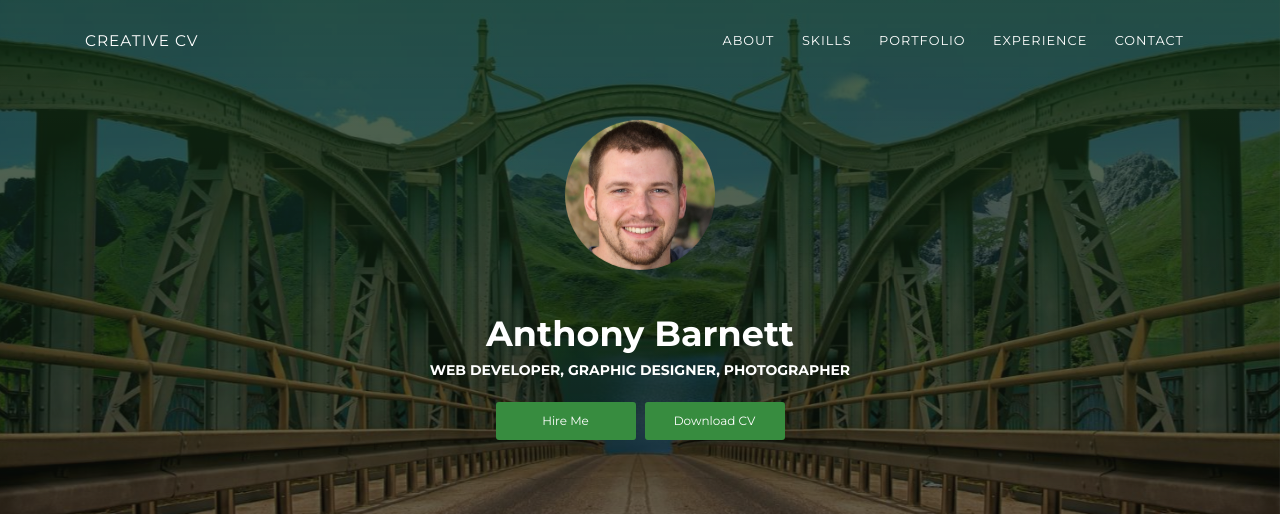
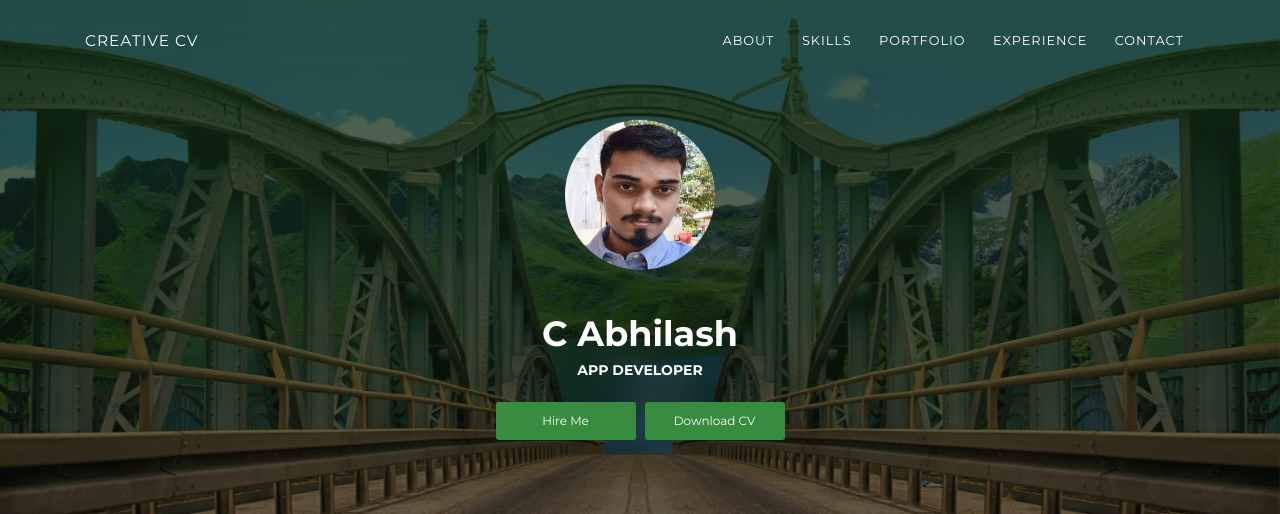
Before and after one commit to abhilash123123/AbhilashPortfolio, a plain HTML site: page index.html in a window 1280 px wide. Shown: the top 514 px of the page. Drawn offline with Linux system fonts and the light colour scheme.

Commit message:
added new

```diff
--- a/index.html
+++ b/index.html
@@ -48,9 +48,9 @@
       <div class="page-header-image" data-parallax="true" style="background-image: url('images/cc-bg-1.jpg')"></div>
       <div class="container">
         <div class="content-center">
-          <div class="cc-profile-image"><a href="#"><img src="images/anthony.jpg" alt="Image"/></a></div>
-          <div class="h2 title">Anthony Barnett</div>
-          <p class="category text-white">Web Developer, Graphic Designer,  Photographer</p><a class="btn btn-primary smooth-scroll mr-2" href="#contact" data-aos="zoom-in" data-aos-anchor="data-aos-anchor">Hire Me</a><a class="btn btn-primary" href="#" data-aos="zoom-in" data-aos-anchor="data-aos-anchor">Download CV</a>
+          <div class="cc-profile-image"><a href="#"><img src="images/abhilash.png" alt="Image"/></a></div>
+          <div class="h2 title">C Abhilash</div>
+          <p class="category text-white">App Developer</p><a class="btn btn-primary smooth-scroll mr-2" href="#contact" data-aos="zoom-in" data-aos-anchor="data-aos-anchor">Hire Me</a><a class="btn btn-primary" href="#" data-aos="zoom-in" data-aos-anchor="data-aos-anchor">Download CV</a>
         </div>
       </div>
       <div class="section">
```
Also changed, not shown: images/abhilash.png (added).
